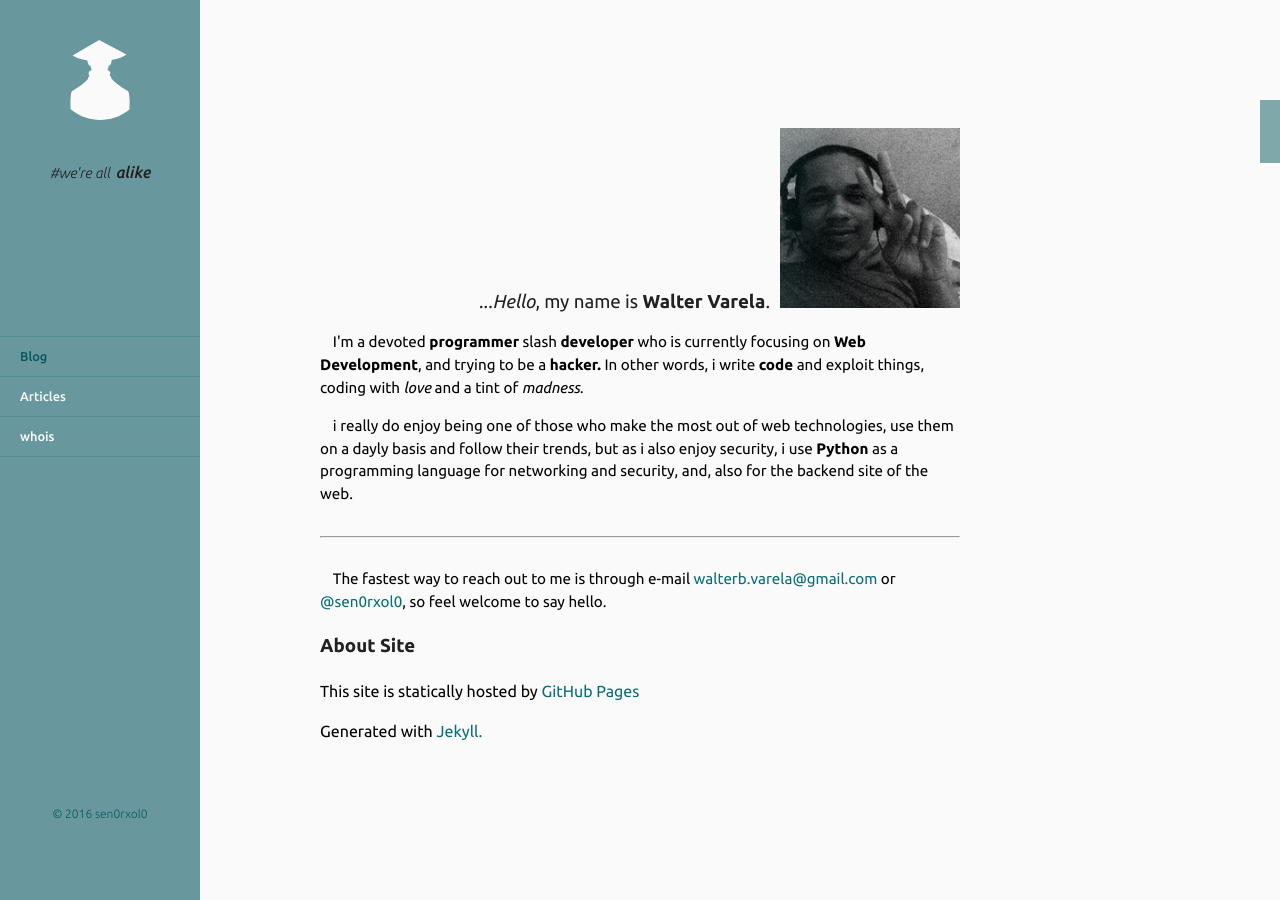
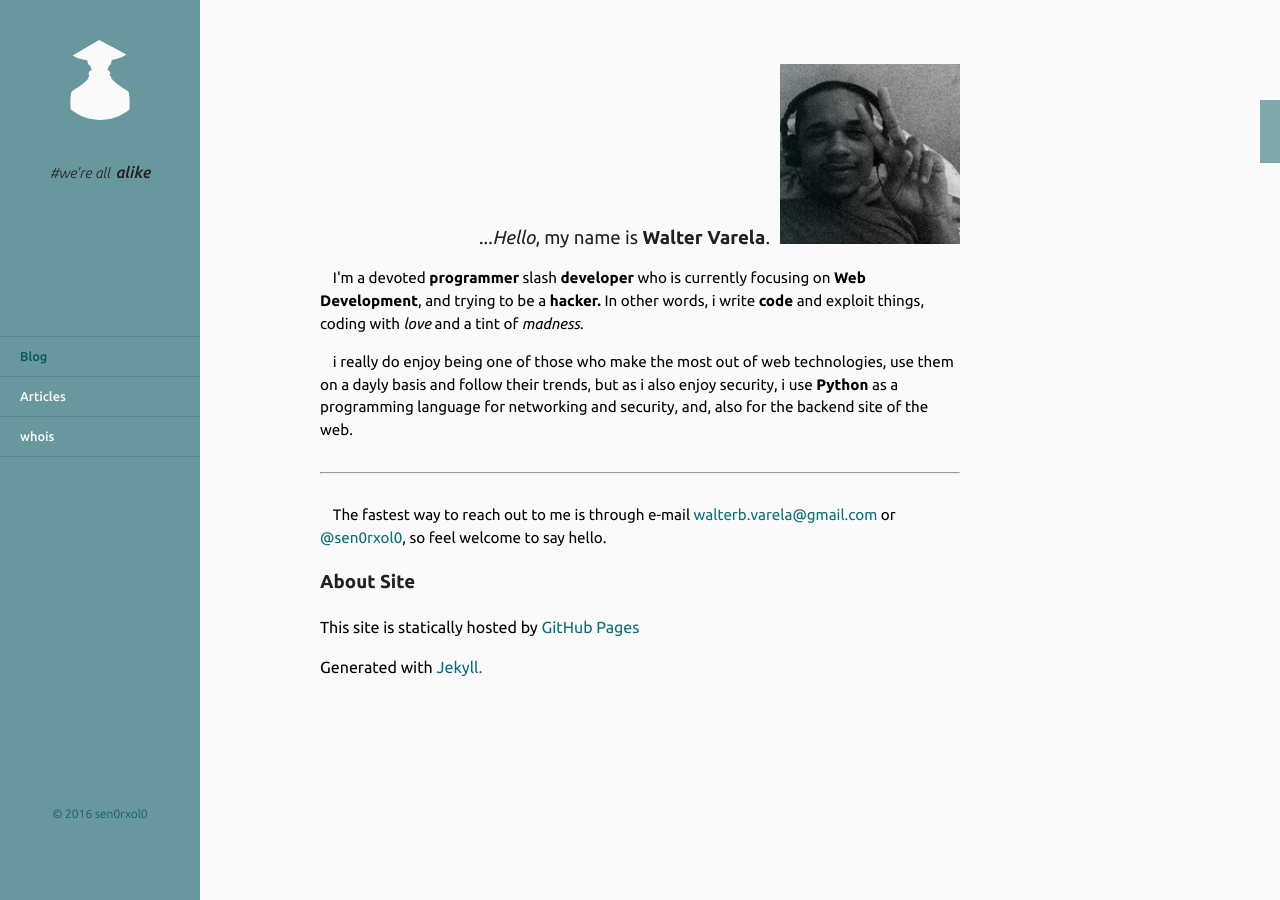
Before and after one commit to sen0rxol0/sen0rxol0.github.io, a Jekyll site: the page built from about/index.html, in a window 1280 px wide. Built offline with Jekyll 4.4.1, drawn with Linux system fonts in a browser that asks for light colours; some web fonts are replaced.

Commit message:
about page height changed

```diff
--- a/css/main-styles.scss
+++ b/css/main-styles.scss
@@ -660,9 +660,11 @@ code, pre {
 
 
 #about_main {
-    width: 50%;
-    margin: 10% auto;
-    font-size: 1rem;
+	width: 50%;
+	height: 100vh;
+	margin: 0 auto;
+	padding-top: 5%;
+	font-size: 1rem;
 
 	#mephoto {
 		width: 180px;
```
